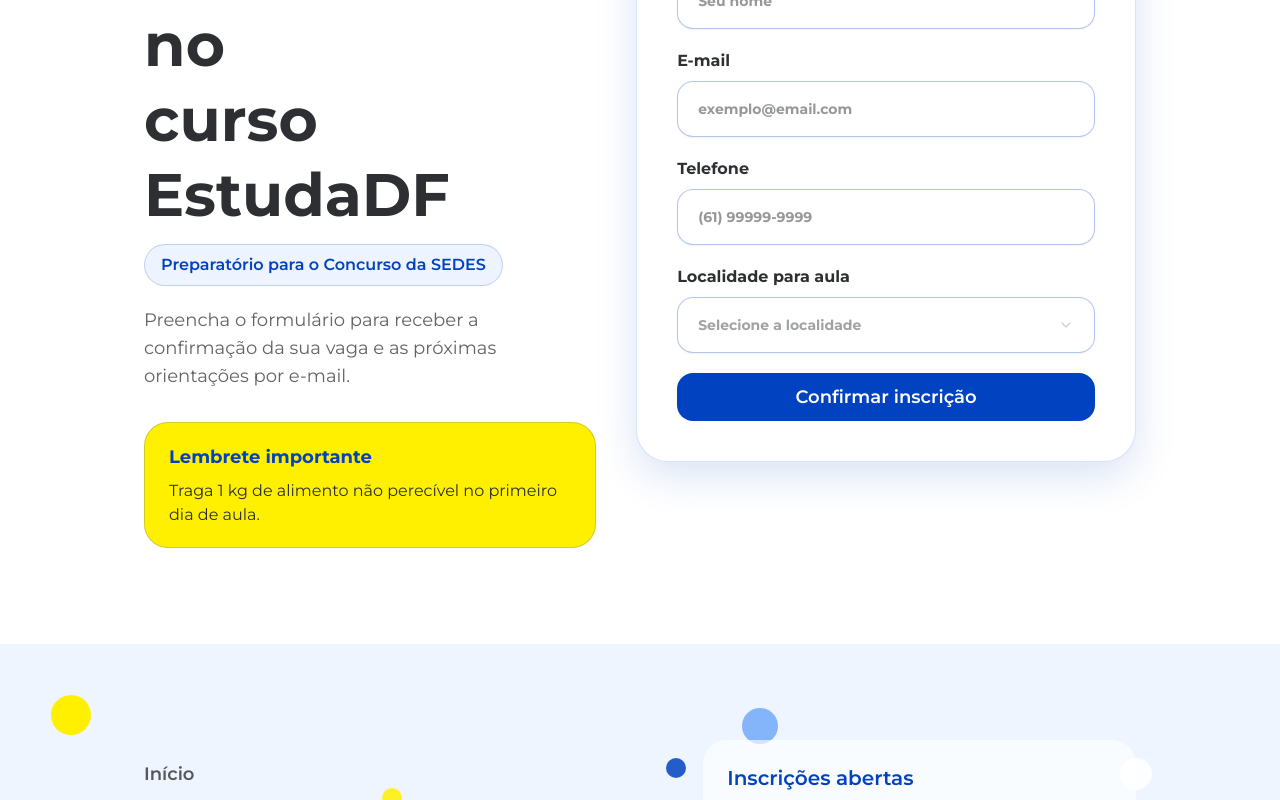
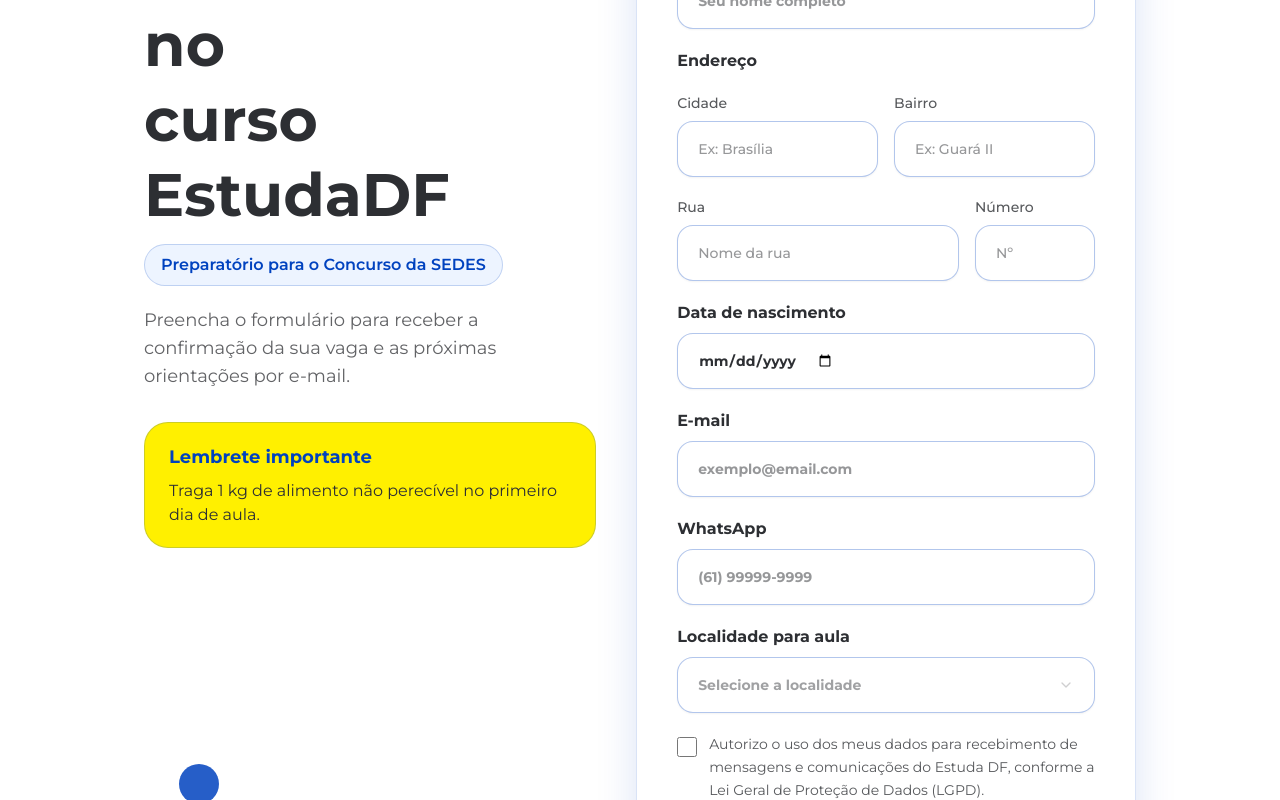
Before and after one commit to lucasmrau/estudadf, a Next.js app: page /inscreva-se in a window 1280 px wide. Shown: the part 260-1060 px from the top of the page. Built offline with nearby package versions, Linux system fonts and the light colour scheme.

Commit message:
new logo

```diff
--- a/app/inscreva-se/page.tsx
+++ b/app/inscreva-se/page.tsx
@@ -4,11 +4,11 @@
 import { Select, SelectContent, SelectItem, SelectTrigger, SelectValue } from '@/components/ui/select';
 
 const classLocations = [
-  { value: 'guara-estrutural', label: 'Guará / Estrutural' },
+  { value: 'guara', label: 'Guará' },
   { value: 'taguatinga', label: 'Taguatinga' },
   { value: 'ceilandia', label: 'Ceilândia' },
-  { value: 'gama-santa-maria', label: 'Gama / Santa Maria' },
-  { value: 'sobradinho-planaltina', label: 'Sobradinho / Planaltina' },
+  { value: 'gama', label: 'Gama' },
+  { value: 'planaltina', label: 'Planaltina' },
   { value: 'sao-sebastiao', label: 'São Sebastião' },
   { value: 'brazlandia', label: 'Brazlândia' },
   { value: 'riacho-fundo', label: 'Riacho Fundo' },
@@ -61,8 +61,56 @@
                   Nome completo
                   <Input
                     type='text'
-                    placeholder='Seu nome'
+                    placeholder='Seu nome completo'
                     className='mt-2 h-14 rounded-2xl px-5 text-base'
+                  />
+                </label>
+
+                <div className='space-y-5'>
+                  <p className='text-sm font-bold text-brand-ink md:text-base'>Endereço</p>
+                  <div className='grid grid-cols-2 gap-4'>
+                    <label className='block text-sm font-medium text-brand-ink/80'>
+                      Cidade
+                      <Input
+                        type='text'
+                        placeholder='Ex: Brasília'
+                        className='mt-2 h-14 rounded-2xl px-5 text-base'
+                      />
+                    </label>
+                    <label className='block text-sm font-medium text-brand-ink/80'>
+                      Bairro
+                      <Input
+                        type='text'
+                        placeholder='Ex: Guará II'
+                        className='mt-2 h-14 rounded-2xl px-5 text-base'
+                      />
+                    </label>
+                  </div>
+                  <div className='grid grid-cols-[1fr_120px] gap-4'>
+                    <label className='block text-sm font-medium text-brand-ink/80'>
+                      Rua
+                      <Input
+                        type='text'
+                        placeholder='Nome da rua'
+                        className='mt-2 h-14 rounded-2xl px-5 text-base'
+                      />
+                    </label>
+                    <label className='block text-sm font-medium text-brand-ink/80'>
+                      Número
+                      <Input
+                        type='text'
+                        placeholder='Nº'
+                        className='mt-2 h-14 rounded-2xl px-5 text-base'
+                      />
+                    </label>
+                  </div>
+                </div>
+
+                <label className='block text-sm font-bold text-brand-ink md:text-base'>
+                  Data de nascimento
+                  <Input
+                    type='date'
+                    className='mt-2 h-14 rounded-2xl px-5 text-base [direction:rtl] [&::-webkit-calendar-picker-indicator]:ml-0 [&::-webkit-calendar-picker-indicator]:mr-auto'
                   />
                 </label>
 
@@ -76,7 +124,7 @@
                 </label>
 
                 <label className='block text-sm font-bold text-brand-ink md:text-base'>
-                  Telefone
+                  WhatsApp
                   <Input
                     type='tel'
                     placeholder='(61) 99999-9999'
@@ -103,6 +151,17 @@
                   </Select>
                 </label>
 
+                <label className='flex items-start gap-3 cursor-pointer'>
+                  <input
+                    type='checkbox'
+                    className='mt-1 h-5 w-5 shrink-0 rounded border-2 border-brand-blue/30 accent-brand-blue'
+                  />
+                  <span className='text-sm text-brand-ink/80 leading-relaxed'>
+                    Autorizo o uso dos meus dados para recebimento de mensagens e comunicações do Estuda DF, conforme a Lei Geral
+                    de Proteção de Dados (LGPD).
+                  </span>
+                </label>
+
                 <button
                   type='button'
                   className='inline-flex h-12 w-full items-center justify-center rounded-2xl bg-brand-blue text-lg font-semibold text-white transition-transform duration-200 hover:scale-[1.01]'
--- a/components/AboutComponent.tsx
+++ b/components/AboutComponent.tsx
@@ -19,16 +19,19 @@
     title: 'Faça sua inscrição',
     text: 'Preencha seus dados no formulário oficial e envie sua inscrição em poucos minutos.',
     icon: 'edit' as const,
+    highlight: false,
   },
   {
     title: 'Aguarde confirmação',
     text: 'Nossa equipe valida os cadastros para garantir organização e melhor atendimento das turmas. A confirmação da inscrição será enviada por e-mail.',
     icon: 'check' as const,
+    highlight: false,
   },
   {
     title: 'Inicie sua jornada',
     text: 'No primeiro dia, leve 1 kg de alimento nao perecivel e comece sua preparacao com apoio completo.',
     icon: 'rocket' as const,
+    highlight: true,
   },
 ];
 
@@ -41,18 +44,10 @@
   'Sexta: simulado.',
 ];
 
-const classLocations = [
-  'Guará / Estrutural',
-  'Taguatinga',
-  'Ceilândia',
-  'Gama / Santa Maria',
-  'Sobradinho / Planaltina',
-  'São Sebastião',
-  'Brazlândia',
-  'Riacho Fundo',
-];
+const classLocations = ['Guará', 'Taguatinga', 'Ceilândia', 'Gama', 'Planaltina', 'São Sebastião', 'Brazlândia', 'Riacho Fundo'];
 
-function TopicIcon({ icon }: { icon: Topic['icon'] }) {
+function TopicIcon({ icon, highlight = false }: { icon: Topic['icon']; highlight?: boolean }) {
+  const colorClass = highlight ? 'text-brand-yellow' : 'text-brand-blue';
   if (icon === 'screen') {
     return (
       <svg
@@ -201,7 +196,7 @@
       <svg
         viewBox='0 0 24 24'
         fill='none'
-        className='h-6 w-6 text-brand-blue'
+        className={`h-6 w-6 ${colorClass}`}
         aria-hidden='true'
       >
         <path
@@ -311,10 +306,21 @@
               {flowCards.map(card => (
                 <article
                   key={card.title}
-                  className='flex gap-4 rounded-3xl border border-brand-blue/12 bg-white p-5 shadow-[0_8px_28px_rgba(45,47,51,0.08)] md:items-center md:p-6'
+                  className={`flex gap-4 rounded-3xl p-5 md:items-center md:p-6 ${
+                    card.highlight
+                      ? 'border-2 border-brand-yellow bg-brand-yellow shadow-[0_12px_36px_rgba(0,66,191,0.15)]'
+                      : 'border border-brand-blue/12 bg-white shadow-[0_8px_28px_rgba(45,47,51,0.08)]'
+                  }`}
                 >
-                  <span className='mt-1 inline-flex h-12 w-12 shrink-0 items-center justify-center rounded-full bg-brand-yellow md:mt-0'>
-                    <TopicIcon icon={card.icon} />
+                  <span
+                    className={`mt-1 inline-flex h-12 w-12 shrink-0 items-center justify-center rounded-full md:mt-0 ${
+                      card.highlight ? 'bg-brand-blue' : 'bg-brand-yellow'
+                    }`}
+                  >
+                    <TopicIcon
+                      icon={card.icon}
+                      highlight={card.highlight}
+                    />
                   </span>
                   <div>
                     <h4 className='text-xl font-bold text-brand-ink md:text-2xl'>{card.title}</h4>
@@ -357,7 +363,7 @@
             </article>
 
             <article className='rounded-3xl border border-brand-white/70 bg-brand-white p-5 shadow-[0_12px_30px_rgba(0,0,0,0.12)] md:p-6'>
-              <h4 className='text-xl font-bold text-brand-blue md:text-2xl'>Locais das Aulas</h4>
+              <h4 className='text-xl font-bold text-brand-blue md:text-2xl'>Locais das Aulas Presenciais</h4>
               <ul className='mt-4 grid grid-cols-1 gap-3 sm:grid-cols-2'>
                 {classLocations.map(location => (
                   <li
--- a/components/ContactComponent.tsx
+++ b/components/ContactComponent.tsx
@@ -12,8 +12,8 @@
   },
   {
     title: 'Telefone',
-    value: '(61) 99888-7766',
-    href: 'tel:+5561998887766',
+    value: '(61) 99304-7272',
+    href: 'tel:+5561993047272',
     icon: FaPhone,
   },
 ];
--- a/components/FooterComponent.tsx
+++ b/components/FooterComponent.tsx
@@ -127,11 +127,12 @@
               <div className='inline-flex items-center gap-3'>
                 <span className='inline-flex h-28 w-28 items-center justify-center rounded-full bg-white'>
                   <Image
-                    src='/estudaDF.png'
+                    src='/estudaDF1.png'
                     alt='Estuda DF'
                     width={112}
                     height={112}
                     style={{ width: 'auto', height: 'auto' }}
+                    className='rounded-full'
                   />
                 </span>
               </div>
--- a/components/Header.tsx
+++ b/components/Header.tsx
@@ -23,13 +23,13 @@
             aria-label='Voltar para a página inicial'
           >
             <Image
-              src='/estudaDF.png'
+              src='/estudaDF1.png'
               alt='EstudaDF'
               width={90}
               height={84}
               priority
               style={{ height: 'auto' }}
-              className='rounded-full'
+              className='rounded-full w-16 md:w-22.5'
             />
           </Link>
         </div>
```
Also changed, not shown: components/mainComponent.tsx (+8 -8 lines), public/estudaDF.png (deleted), public/estudaDF1.png (added).
